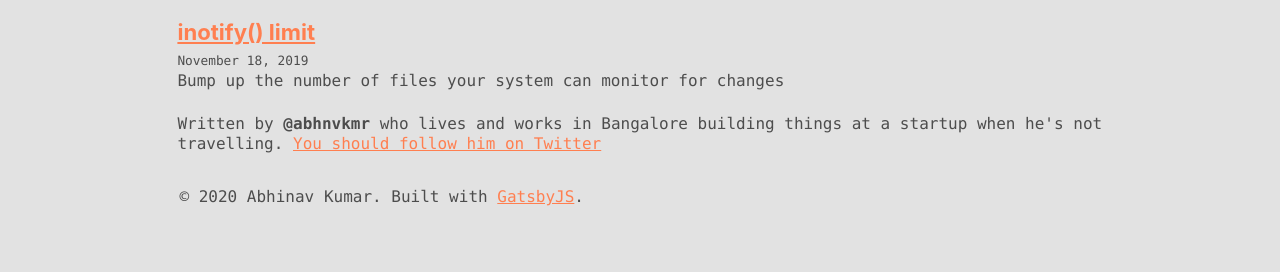
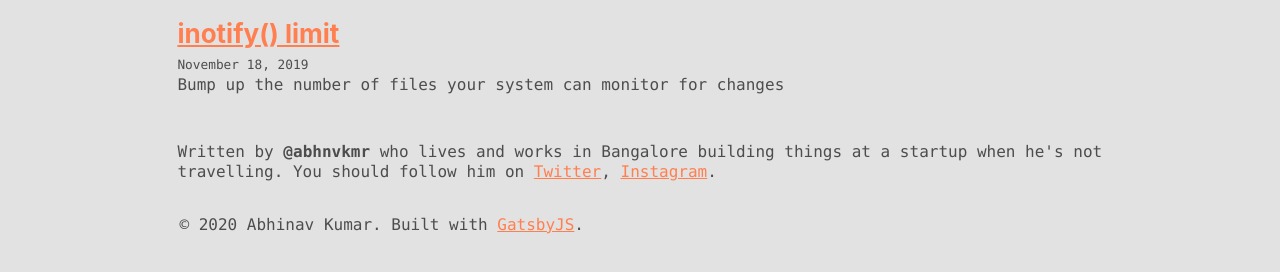
Before and after one commit to abhnvkmr/abhnv-dev, a Gatsby site: page /blog in a window 1280 px wide. Shown: the part 102-374 px from the top of the page. Built offline with nearby package versions, Linux system fonts and the light colour scheme; Gatsby itself is replaced by a stand-in of ours; some packages are replaced by stand-ins of ours.

Commit message:
Changed bio and layout

```diff
--- a/gatsby-config.js
+++ b/gatsby-config.js
@@ -5,6 +5,7 @@ module.exports = {
     author: `@abhnvkmr`,
     social: {
       twitter: "@abhnvkmr",
+      instagram: "abhnvkmr",
     },
   },
   plugins: [
--- a/src/components/bio.js
+++ b/src/components/bio.js
@@ -18,6 +18,7 @@ const Bio = () => {
           author
           social {
             twitter
+            instagram
           }
         }
       }
@@ -30,26 +31,14 @@ const Bio = () => {
       style={{
         display: `flex`,
         marginBottom: rhythm(0.2),
+        paddingTop: rhythm(1),
       }}
     >
-      {/* <Image
-        fixed={data.avatar.childImageSharp.fixed}
-        alt={author}
-        style={{
-          marginRight: rhythm(1 / 2),
-          marginBottom: 0,
-          minWidth: 50,
-          borderRadius: `100%`,
-        }}
-        imgStyle={{
-          borderRadius: `50%`,
-        }}
-      /> */}
       <p>
         Written by <strong>{author}</strong> who lives and works in Bangalore building things at a
-        startup when he's not travelling.
-        {` `}
-        <a href={`https://twitter.com/${social.twitter}`}>You should follow him on Twitter</a>
+        startup when he's not travelling. You should follow him on{" "}
+        <a href={`https://twitter.com/${social.twitter}`}>Twitter</a>,{" "}
+        <a href={`https://www.instagram.com/${social.instagram}`}>Instagram</a>.
       </p>
     </div>
   )
--- a/src/pages/blog.js
+++ b/src/pages/blog.js
@@ -22,15 +22,15 @@ class BlogIndex extends React.Component {
           const title = node.frontmatter.title || node.fields.slug
           return (
             <div key={node.fields.slug}>
-              <h3
+              <h2
                 style={{
-                  marginBottom: rhythm(1 / 4),
+                  marginBottom: rhythm(0.25),
                 }}
               >
                 <Link style={{ boxShadow: `none` }} to={node.fields.slug}>
                   {title}
                 </Link>
-              </h3>
+              </h2>
               <small>{node.frontmatter.date}</small>
               <p
                 dangerouslySetInnerHTML={{
```
